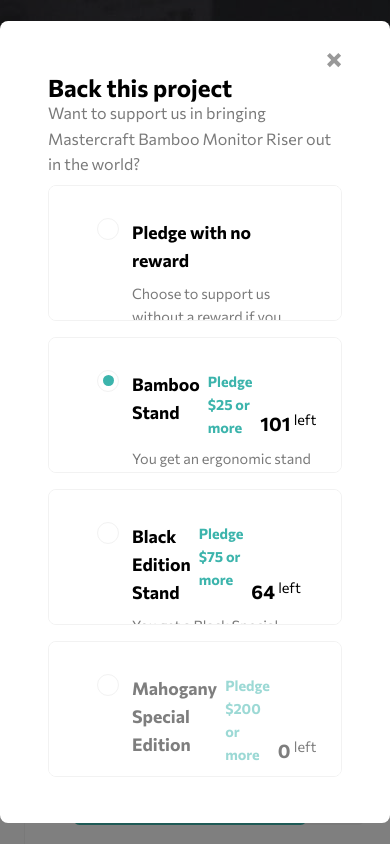
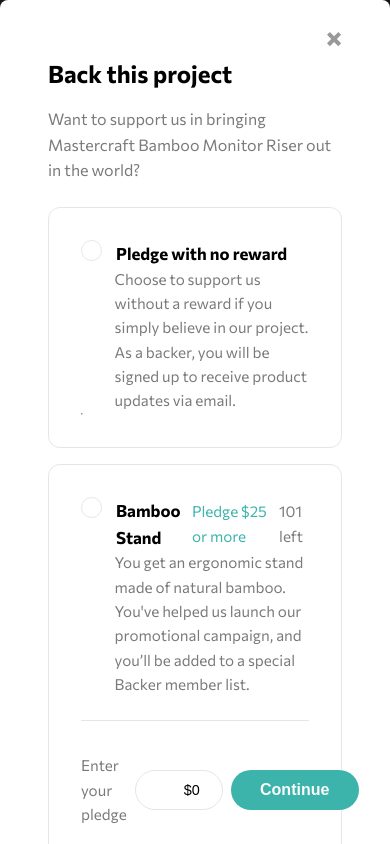
Before and after one commit to tabascum/crowdfunding-product-page, a Vue app: page / in a window 390 px wide. Both pictures are taken after a click on the button "Back this project". Shown: the top 844 px of the page. Built offline with nearby package versions, Linux system fonts and the light colour scheme.

Commit message:
Fix the modal overall layout

```diff
--- a/src/assets/base.css
+++ b/src/assets/base.css
@@ -5,7 +5,7 @@
   --black: hsl(0, 0%, 0%);
   --dark-gray: hsl(0, 0%, 48%);
   --gray: hsl(0, 0%, 18%, 1);
-  --light-gray: hsl(0, 0%, 95%);
+  --light-gray: hsl(0, 0%, 90%);
   --very-light-gray: hsl(0, 0%, 99%);
   --white: hsl(0, 0%, 100%);
 
@@ -33,24 +33,23 @@
   -webkit-font-smoothing: antialiased;
   -moz-osx-font-smoothing: grayscale;
   position: relative;
+  background-color: var(--very-light-gray);
 }
 
 body::before {
   content: '';
   width: 100%;
-  min-height: 100%;
+  height: 100%;
   top: 0;
   left: 0;
   z-index: -1;
-  background: var(--very-light-gray) url('../components/images/image-hero-desktop.jpg') no-repeat
-    top;
+  background: url('../components/images/image-hero-desktop.jpg') no-repeat top;
   background-size: contain;
   position: absolute;
 }
 
 @media (max-width: 768px) {
   body::before {
-    background: var(--very-light-gray) url('../components/images/image-hero-mobile.jpg') no-repeat
-      top;
+    background: url('../components/images/image-hero-mobile.jpg') no-repeat top;
   }
 }
--- a/src/components/HeaderComponent.vue
+++ b/src/components/HeaderComponent.vue
@@ -9,7 +9,14 @@
         <li>Discover</li>
         <li>Get Started</li>
       </ul>
-      <img src="../components/icons/icon-hamburger.svg" alt="" hidden />
+      <img src="../components/icons/icon-hamburger.svg" alt="hamburguer icon" hidden />
+      <span class="" hidden>
+        <ul>
+          <li>About</li>
+          <li>Discover</li>
+          <li>Get Started</li>
+        </ul>
+      </span>
     </nav>
   </header>
 </template>
--- a/src/components/MainBtnComponent.vue
+++ b/src/components/MainBtnComponent.vue
@@ -20,11 +20,16 @@
   font-size: 1rem;
   font-weight: var(--fw-bolder);
   transition: 0.6s all;
-  border: none;
+  border: 0.1rem solid transparent;
+  outline: none;
 }
 
 .main-button:hover {
   cursor: pointer;
   background-color: var(--dark-cyan);
 }
+
+.main-button:focus-visible {
+  border: 0.1rem solid var(--dark-gray);
+}
 </style>
--- a/src/components/ModalCardsComponent.vue
+++ /dev/null
@@ -1,22 +0,0 @@
-<script setup></script>
-
-<template>
-  <div class="modal-content">
-    <slot></slot>
-  </div>
-</template>
-
-<style scoped>
-.modal-content {
-  max-height: 8.5rem;
-  width: 100%;
-  background-color: var(--white);
-  border-radius: 0.75rem;
-  border: 0.1rem solid var(--light-gray);
-  display: flex;
-  flex-direction: column;
-  align-items: flex-start;
-  transition: 0.6s all;
-  cursor: pointer;
-}
-</style>
--- a/src/components/ModalComponent.vue
+++ b/src/components/ModalComponent.vue
@@ -1,6 +1,6 @@
 <script setup>
-import ModalCardsComponent from './ModalCardsComponent.vue'
 import { useModalToggle } from '../stores/modalToggle'
+import MainBtnComponent from './MainBtnComponent.vue'
 
 const modalToggle = useModalToggle()
 
@@ -22,8 +22,7 @@
         >
           <path
             d="M11.314 0l2.828 2.828L9.9 7.071l4.243 4.243-2.828 2.828L7.07 9.9l-4.243 4.243L0 11.314 4.242 7.07 0 2.828 2.828 0l4.243 4.242L11.314 0z"
-            fill="currentColor"
-            fill-rule="evenodd"
+            fill="#000"
             opacity=".4"
           />
         </svg>
@@ -33,87 +32,83 @@
         </div>
 
         <div class="modal-content-inner">
-          <ModalCardsComponent>
           <div class="modal-card">
             <div class="card-radio">
-                <input type="radio" name="" id="" />
+              <input type="radio" name="text" id="" />
               <span class="checkmark"></span>
+              <h2>Pledge with no reward</h2>
             </div>
             <div class="card-one">
-                <h2>Pledge with no reward</h2>
               <p>
                 Choose to support us without a reward if you simply believe in our project. As a
                 backer, you will be signed up to receive product updates via email.
               </p>
             </div>
+            <hr />
           </div>
-          </ModalCardsComponent>
-          <ModalCardsComponent>
-            <div class="modal-card selected">
+
+          <div class="modal-card">
             <div class="card-radio">
-                <input type="radio" checked="checked" name="" id="" />
+              <input type="radio" name="text" id="" />
               <span class="checkmark"></span>
-              </div>
-              <div class="card-one">
-                <div class="pledge-header">
               <h2>Bamboo Stand</h2>
               <p class="pledge-value">Pledge $25 or more</p>
-                  <span>
-                    <p>101</p>
-                    <p>left</p>
-                  </span>
+              <p class="value">101 left</p>
             </div>
+            <div class="pledge">
+              <p>
+                You get an ergonomic stand made of natural bamboo. You've helped us launch our
+                promotional campaign, and you’ll be added to a special Backer member list.
+              </p>
+            </div>
+
+            <div class="card-footer">
+              <p for="text">Enter your pledge</p>
+              <div>
+                <input type="text" name="text" id="" value="$0" />
+                <MainBtnComponent class="btn-continue">Continue</MainBtnComponent>
+              </div>
+            </div>
+          </div>
+
+          <div class="modal-card">
+            <div class="card-radio">
+              <input type="radio" name="text" id="" />
+              <span class="checkmark"></span>
+              <h2>Black Edition Stand</h2>
+              <p class="pledge-value">Pledge $75 or more</p>
+              <p>64 left</p>
+            </div>
+            <div class="pledge">
+              <p>
+                You get a Black Special Edition computer stand and a personal thank you. You’ll be
+                added to our Backer member list. Shipping is included.
+              </p>
+            </div>
+
+            <div class="card-footer">
+              <p for="text">Enter your pledge</p>
+              <div>
+                <input type="text" name="text" id="" value="$0" />
+                <MainBtnComponent class="btn-continue">Continue</MainBtnComponent>
+              </div>
+            </div>
+          </div>
+          <div class="modal-card disabled">
+            <div class="card-radio">
+              <input type="radio" name="text" id="" />
+              <span class="checkmark"></span>
+              <h2>Mahogany Special Edition</h2>
+              <p class="pledge-value">Pledge $200 or more</p>
+              <p><strong>0</strong> left</p>
+            </div>
+            <div class="pledge">
               <p>
                 You get an ergonomic stand made of natural bamboo. You've helped us launch our
                 promotional campaign, and you’ll be added to a special Backer member list.
               </p>
             </div>
           </div>
-          </ModalCardsComponent>
-          <ModalCardsComponent>
-            <div class="modal-card">
-              <div class="card-radio">
-                <input type="radio" name="" id="" />
-                <span class="checkmark"></span>
-              </div>
-              <div class="pledge">
-                <div class="pledge-header">
-                  <h2>Black Edition Stand</h2>
-                  <p class="pledge-value">Pledge $75 or more</p>
-                  <span>
-                    <p>64</p>
-                    <p>left</p>
-                  </span>
-                </div>
-                <p>
-                  You get a Black Special Edition computer stand and a personal thank you. You’ll be
-                  added to our Backer member list. Shipping is included.
-                </p>
-              </div>
-            </div>
-          </ModalCardsComponent>
-          <ModalCardsComponent>
-            <div class="modal-card">
-              <div class="card-radio">
-                <input type="radio" name="" id="" />
-                <span class="checkmark"></span>
-              </div>
-              <div class="pledge disabled">
-                <div class="pledge-header">
-                  <h2>Mahogany Special Edition</h2>
-                  <p class="pledge-value">Pledge $200 or more</p>
-                  <span>
-                    <p>0</p>
-                    <p>left</p>
-                  </span>
-                </div>
-                <p>
-                  You get two Special Edition Mahogany stands, a Backer T-Shirt, and a personal
-                  thank you. You’ll be added to our Backer member list. Shipping is included.
-                </p>
-              </div>
-            </div>
-          </ModalCardsComponent>
         </div>
       </div>
     </div>
@@ -121,12 +116,21 @@
 </template>
 
 <style scoped>
+.modal-enter-active,
+.modal-leave-active {
+  transition: opacity 0.4s linear;
+}
+
+.modal-enter,
+.modal-leave-to {
+  opacity: 0;
+}
 .modal-bg {
-  position: fixed;
+  position: absolute;
   top: 0;
   left: 0;
   width: 100%;
-  height: 100%;
+  min-height: 100%;
   background-color: rgba(0, 0, 0, 0.5);
   display: flex;
   align-items: center;
@@ -134,7 +138,6 @@
 }
 
 .modal-content {
-  height: 95vh;
   width: min(768px, 100%);
   background-color: var(--white);
   color: var(--dark-gray);
@@ -166,11 +169,15 @@
   align-self: flex-end;
 }
 
+.modal-header {
+  margin-block-end: 1rem;
+}
+
 .modal-header h1 {
   color: var(--black);
   font-weight: var(--fw-bolder);
   font-size: 1.5rem;
-  line-height: 1;
+  margin-block-end: 0.8rem;
 }
 
 .modal-content-inner {
@@ -181,36 +188,39 @@
 
 .modal-card {
   display: flex;
-  width: 100%;
+  flex-direction: column;
+  justify-content: center;
+  align-items: flex-start;
+  padding: 2rem;
+  border-radius: 0.75rem;
+  border: 0.1rem solid var(--light-gray);
 }
 
 .modal-card div {
   display: flex;
-  align-items: flex-start;
-  justify-content: center;
   gap: 0.5rem;
 }
 
-.modal-card h2 {
-  font-size: 1.1rem;
+.card-radio h2 {
+  font-size: 1.05rem;
   color: var(--black);
   font-weight: var(--fw-bolder);
   transition: 0.3s all;
 }
 
-.modal-card h2:hover {
+.card-radio h2:hover:not(.disabled .card-radio h2) {
   color: var(--moderate-cyan);
 }
 
 .modal-card p {
-  font-size: 0.9rem;
+  font-size: 0.95rem;
 }
 
 .card-radio {
-  display: block;
+  display: flex;
   position: relative;
+  align-items: center;
   padding-left: 35px;
-  margin-bottom: 12px;
   cursor: pointer;
   font-size: 0.6rem;
   -webkit-user-select: none;
@@ -219,7 +229,7 @@
   user-select: none;
 }
 
-.card-radio input {
+.card-radio input[type='radio'] {
   position: absolute;
   opacity: 0;
   cursor: pointer;
@@ -231,13 +241,13 @@
   position: absolute;
   top: 0;
   left: 0;
-  height: 1.4rem;
-  width: 1.4rem;
+  height: 1.3rem;
+  width: 1.3rem;
   border-radius: 50%;
   border: 0.1rem solid var(--light-gray);
 }
 
-.card-radio input:checked ~ .checkmark {
+.card-radio input[type='radio']:checked ~ .checkmark {
   background-color: var(--light);
 }
 
@@ -247,7 +257,7 @@
   display: none;
 }
 
-.card-radio input:checked ~ .checkmark::after {
+.card-radio input[type='radio']:checked ~ .checkmark::after {
   display: block;
 }
 
@@ -260,42 +270,52 @@
   background-color: var(--moderate-cyan);
 }
 
+.card-footer {
+  width: 100%;
+  display: flex;
+  align-items: center;
+  justify-content: space-between;
+  margin-block-start: 1.5rem;
+  padding-block-start: 2rem;
+  border-block-start: 0.1rem solid var(--light-gray);
+}
+
 .card-one,
 .pledge {
   display: flex;
   flex-direction: column;
   justify-content: center;
+  padding-inline-start: 2.1rem;
 }
 
-.pledge-header {
-  display: flex;
-  justify-content: flex-start;
-  align-items: start;
-  font-weight: var(--fw-bolder);
-  color: var(--black);
-  width: 100%;
-}
-
-.pledge-header .pledge-value {
-  display: flex;
-  justify-content: center;
-  font-weight: var(--fw-bolder);
+.pledge-value {
   color: var(--moderate-cyan);
 }
 
-.pledge-header span {
-  align-self: flex-end;
-  justify-content: center;
-  display: flex;
-  gap: 0.2rem;
+.btn-continue {
+  width: 8rem;
+  height: 2.5rem;
 }
 
-.pledge-header span p:first-of-type {
-  font-size: 1.2rem;
-  font-weight: var(--fw-bolder);
+input[type='text'] {
+  height: 2.5rem;
+  width: 5.5rem;
+}
+
+input[type='text'] {
+  border-radius: 5rem;
+  border: 0.1rem solid var(--light-gray);
+  padding-inline-start: 3rem;
+  font-size: 0.9rem;
+}
+
+input[type='text']:focus-visible {
+  border: 0.1rem solid var(--moderate-cyan);
+  outline: none;
 }
 
 .disabled {
-  opacity: 0.5;
+  opacity: 0.6;
+  cursor: not-allowed;
 }
 </style>
```
Also changed, not shown: src/components/AboutComponent.vue (+4 -3 lines), src/components/SucessModal.vue (added, +50 -0 lines). Lines whose indentation alone changed are shown as unchanged.
